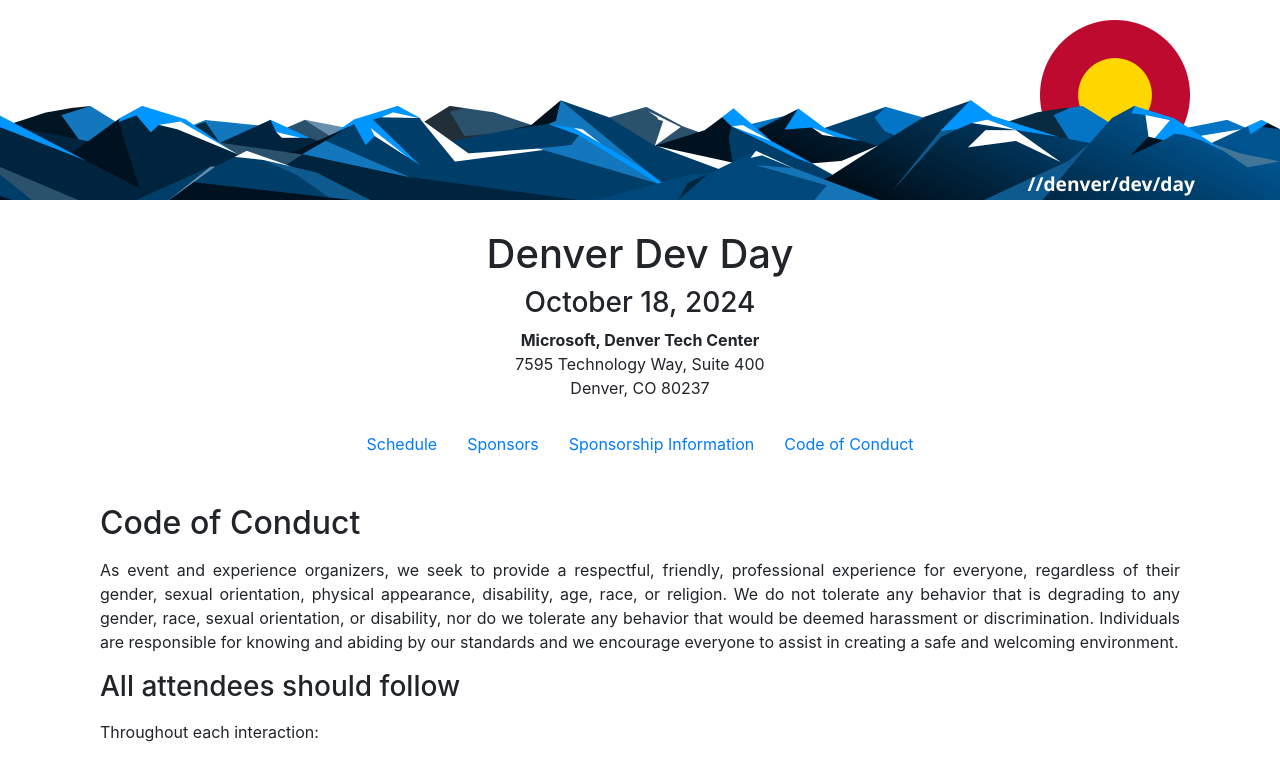
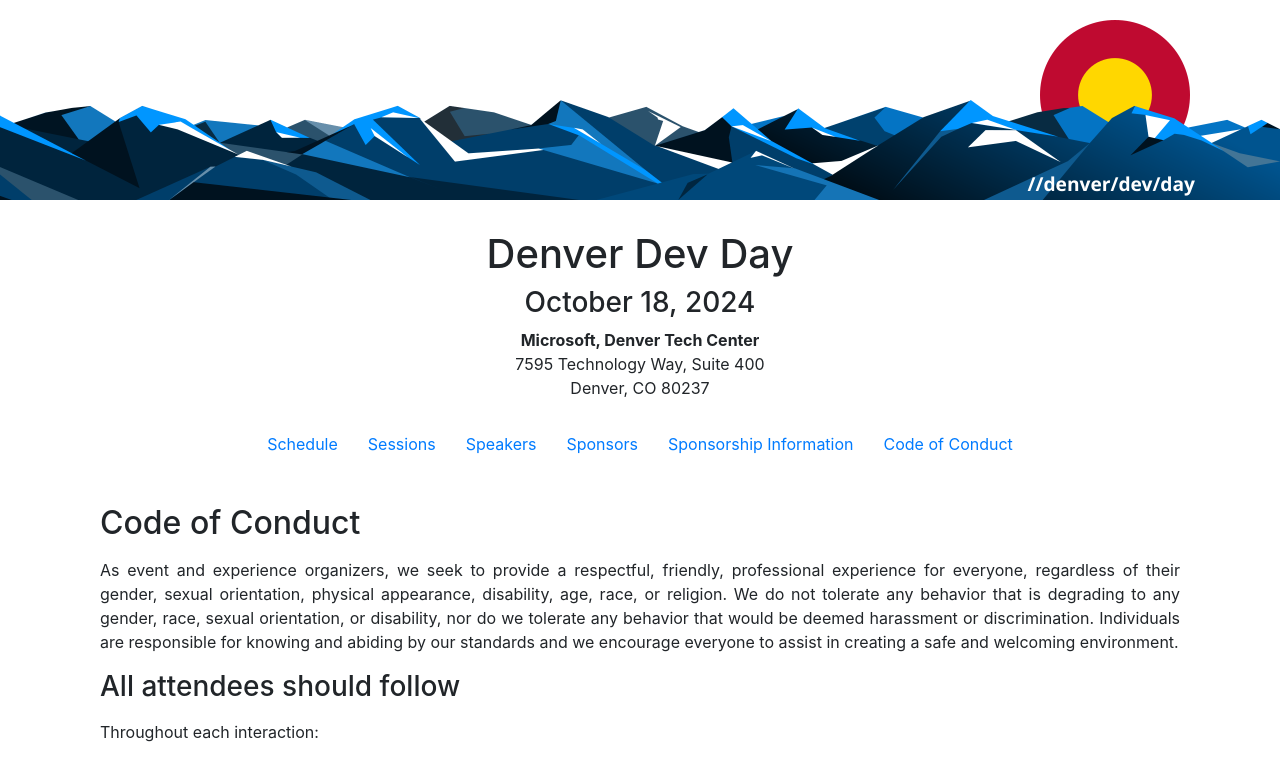
Before and after one commit to denverdevday/oct-2024, a plain HTML site: page code-of-conduct.html in a window 1280 px wide. Shown: the top 757 px of the page. Drawn offline with nearby package versions, Linux system fonts and the light colour scheme.

Commit message:
Missed change

```diff
--- a/code-of-conduct.html
+++ b/code-of-conduct.html
@@ -40,6 +40,12 @@
   <div class="row justify-content-md-center">
     <div class="col-md-auto">
       <a href="./index.html#schedule">Schedule</a>
+    </div>
+    <div class="col-md-auto">
+      <a href="./sessions.html#sessions">Sessions</a>
+    </div>
+    <div class="col-md-auto">
+      <a href="./speakers.html#speakers">Speakers</a>
     </div>
     <div class="col-md-auto">
       <a href="./index.html#sponsors">Sponsors</a>
```
